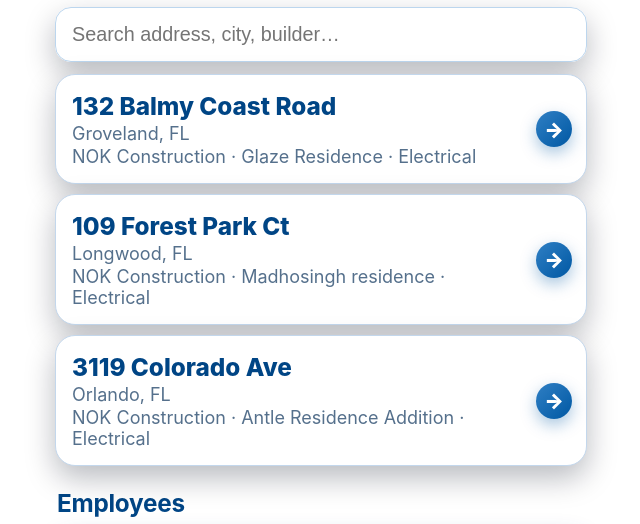
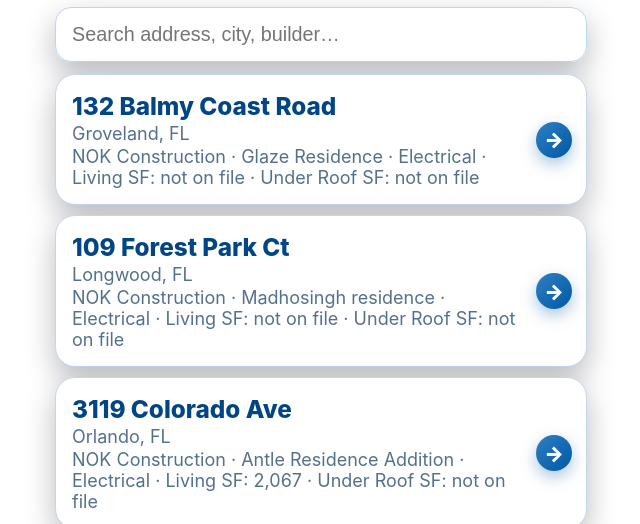
Before and after one commit to Sharmaelechvac/sharmatrack-nok, a plain HTML site: page index.html in a window 1280 px wide. Shown: the part 255-779 px from the top of the page, without its empty margins (319-959 px from the left). Drawn offline with Linux system fonts and the light colour scheme.

Commit message:
Square footage: Glaze + 109 Forest Park show Living/Under Roof SF: not on file (no SF in records); Antle shows Living SF 2,067 (plan SQ.FT. CALC'S) + Under Roof: not on file - job details + home cards

```diff
--- a/index.html
+++ b/index.html
@@ -17,9 +17,9 @@
   <div class="duo"><span class="duo-card"><img class="duo-sharma" src="logo.png" alt="Sharma Electric &amp; HVAC"></span><span class="duo-card"><img class="duo-nok" src="nok-logo.png" alt="NOK Construction"></span></div>
   <h2 data-i18n="crewJobs">Jobs</h2>
   <div class="searchbar"><input id="job-search" type="search" autocomplete="off" placeholder="Search address, city, builder…"></div>
-  <a class="jobbtn" href="glaze/" data-search="glaze residence 132 balmy coast road groveland fl nok construction master bath patio summer kitchen"><span class="a">132 Balmy Coast Road</span><span class="b">Groveland, FL</span><span class="b2">NOK Construction · Glaze Residence · Electrical</span><span class="arr">→</span></a>
-  <a class="jobbtn" href="109-forest-park-ct/" data-search="109 forest park ct longwood fl nok construction madhosingh"><span class="a">109 Forest Park Ct</span><span class="b">Longwood, FL</span><span class="b2">NOK Construction · Madhosingh residence · Electrical</span><span class="arr">→</span></a>
-  <a class="jobbtn" href="antle/" data-search="antle residence addition 3119 colorado ave orlando fl nok construction"><span class="a">3119 Colorado Ave</span><span class="b">Orlando, FL</span><span class="b2">NOK Construction · Antle Residence Addition · Electrical</span><span class="arr">→</span></a>
+  <a class="jobbtn" href="glaze/" data-search="glaze residence 132 balmy coast road groveland fl nok construction master bath patio summer kitchen"><span class="a">132 Balmy Coast Road</span><span class="b">Groveland, FL</span><span class="b2">NOK Construction · Glaze Residence · Electrical · Living SF: not on file · Under Roof SF: not on file</span><span class="arr">→</span></a>
+  <a class="jobbtn" href="109-forest-park-ct/" data-search="109 forest park ct longwood fl nok construction madhosingh"><span class="a">109 Forest Park Ct</span><span class="b">Longwood, FL</span><span class="b2">NOK Construction · Madhosingh residence · Electrical · Living SF: not on file · Under Roof SF: not on file</span><span class="arr">→</span></a>
+  <a class="jobbtn" href="antle/" data-search="antle residence addition 3119 colorado ave orlando fl nok construction"><span class="a">3119 Colorado Ave</span><span class="b">Orlando, FL</span><span class="b2">NOK Construction · Antle Residence Addition · Electrical · Living SF: 2,067 · Under Roof SF: not on file</span><span class="arr">→</span></a>
   <h2 data-i18n="employees">Employees</h2>
   <a class="greenbtn" href="code-of-conduct/" data-i18n="coc">📃 Code of Conduct →</a>
   <div class="home-lic">Sharma Electric &amp; HVAC · Lic. EC13013924 · CAC1823596</div>
```
Also changed, not shown: 109-forest-park-ct/index.html (+2 -0 lines), antle/index.html (+2 -0 lines), glaze/index.html (+2 -0 lines).
